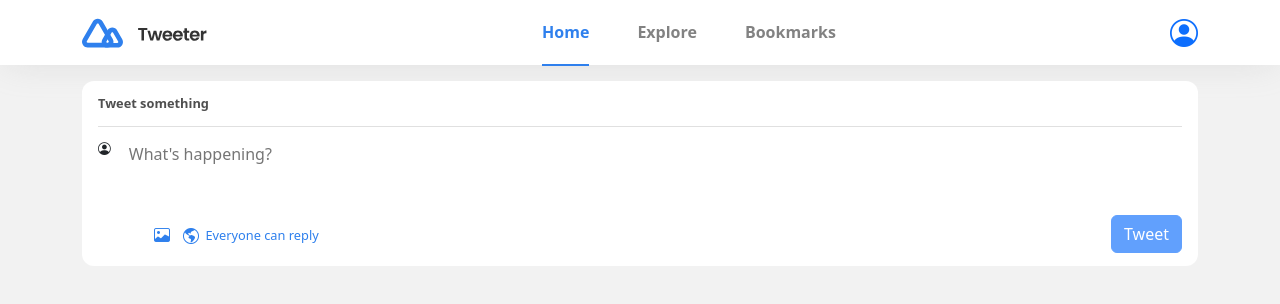
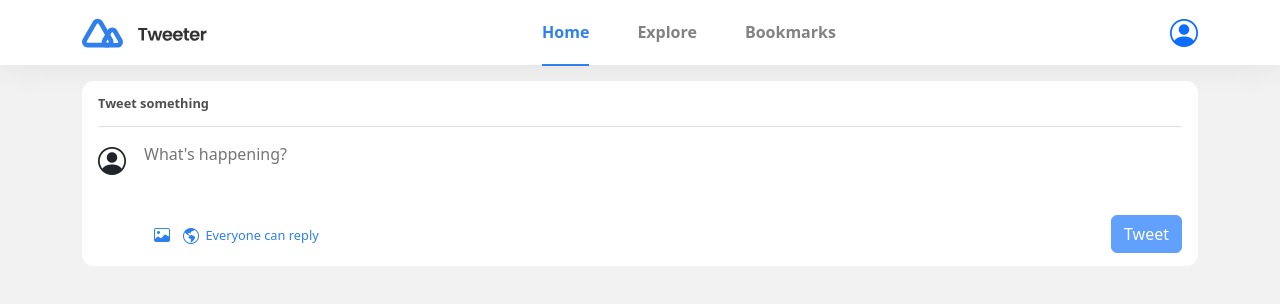
Before and after one commit to shakthi2003gh/Tweeter-website, a React (Vite) app in the folder frontend/: page / in a window 1280 px wide. Shown: the top 304 px of the page. Built offline with nearby package versions, Linux system fonts and the light colour scheme; no server answers; sample sign-in values are in the browser's storage.

Commit message:
Create user image component

```diff
--- a/frontend/src/components/profileMenu.jsx
+++ b/frontend/src/components/profileMenu.jsx
@@ -1,11 +1,11 @@
+import { Link, useNavigate } from "react-router-dom";
 import { useSelector } from "react-redux";
-import { Link, useNavigate } from "react-router-dom";
 import { logoutUser } from "../services/http";
+import UserImage from "./userImage";
 
 function ProfileMenu() {
   const navigate = useNavigate();
-  const userImagePath = useSelector((state) => state.user.image);
-  const path = import.meta.env.VITE_API_ENDPOINT + "/" + userImagePath;
+  const path = useSelector((state) => state.user.image);
 
   const handleClick = () => {
     logoutUser();
@@ -15,11 +15,7 @@ function ProfileMenu() {
   return (
     <div className="profile-menu">
       <Link to="/profile">
-        {userImagePath ? (
-          <img src={path} alt="" />
-        ) : (
-          <i className="bi bi-person-circle"></i>
-        )}
+        <UserImage path={path} />
       </Link>
 
       <div className="menu">
--- /dev/null
+++ b/frontend/src/components/userImage.jsx
@@ -0,0 +1,15 @@
+function UserImage({ path }) {
+  const src = import.meta.env.VITE_API_ENDPOINT + "/" + path;
+
+  return (
+    <div className="user-image">
+      {path ? (
+        <img src={src} alt="" loading="lazy" />
+      ) : (
+        <i className="bi bi-person-circle"></i>
+      )}
+    </div>
+  );
+}
+
+export default UserImage;
--- a/frontend/src/layouts/postComposer.jsx
+++ b/frontend/src/layouts/postComposer.jsx
@@ -1,6 +1,7 @@
 import { useMemo, useRef, useState } from "react";
 import { useSelector } from "react-redux";
 import Joi from "joi";
+import UserImage from "../components/userImage";
 import CanReplyPopup from "../components/canReplyPopup";
 import { createPost } from "../services/http";
 
@@ -15,8 +16,7 @@ function PostComposer() {
   const [fileBlob, setFileBlob] = useState(undefined);
 
   const imageRef = useRef(null);
-  const userImagePath = useSelector((state) => state.user.image);
-  const path = import.meta.env.VITE_API_ENDPOINT + "/" + userImagePath;
+  const path = useSelector((state) => state.user.image);
 
   const schema = {
     text: Joi.string().required().min(5).max(400).label("text"),
@@ -86,11 +86,7 @@ function PostComposer() {
       </div>
 
       <div className="body">
-        {userImagePath ? (
-          <img src={path} alt="" />
-        ) : (
-          <i className="bi bi-person-circle"></i>
-        )}
+        <UserImage path={path} />
 
         <textarea
           placeholder="What's happening?"
--- a/frontend/src/styles/components/_index.scss
+++ b/frontend/src/styles/components/_index.scss
@@ -1,3 +1,4 @@
+@forward "userImage";
 @forward "profileMenu";
 @forward "mobileNavigation";
 @forward "canReplyPopup";
--- a/frontend/src/styles/components/_profileMenu.scss
+++ b/frontend/src/styles/components/_profileMenu.scss
@@ -1,20 +1,15 @@
 .profile-menu {
   position: relative;
   font-size: 28px;
-
-  img {
-    width: 35px;
-    aspect-ratio: 1;
-    object-fit: cover;
-    border-radius: 6px;
-    overflow: hidden;
-    margin-bottom: 0.25rem;
-  }
 
   &:focus-within .menu,
   &:hover .menu {
     opacity: 100%;
     transform: translateX(40%) translateY(0);
+  }
+
+  .user-image img {
+    margin-bottom: 0.25rem;
   }
 
   .menu {
--- /dev/null
+++ b/frontend/src/styles/components/_userImage.scss
@@ -0,0 +1,13 @@
+.user-image {
+  img {
+    width: 35px;
+    aspect-ratio: 1;
+    object-fit: cover;
+    border-radius: 6px;
+    overflow: hidden;
+  }
+
+  .bi-person-circle {
+    font-size: 28px;
+  }
+}
--- a/frontend/src/styles/layouts/_postComposer.scss
+++ b/frontend/src/styles/layouts/_postComposer.scss
@@ -22,14 +22,6 @@
     gap: 1rem;
     padding-block: var(--py);
 
-    img {
-      width: 40px;
-      height: 40px;
-      object-fit: cover;
-      border-radius: 6px;
-      overflow: hidden;
-    }
-
     textarea {
       font-size: 1rem;
       flex: 1 1 80%;
@@ -41,10 +33,17 @@
 
     .upload-image {
       position: relative;
-      height: 40px;
+      width: 70px;
+      height: 70px;
       border-radius: 6px;
       overflow: hidden;
       cursor: pointer;
+
+      img {
+        width: 100%;
+        height: 100%;
+        object-fit: cover;
+      }
 
       .bi-trash {
         position: absolute;
```
